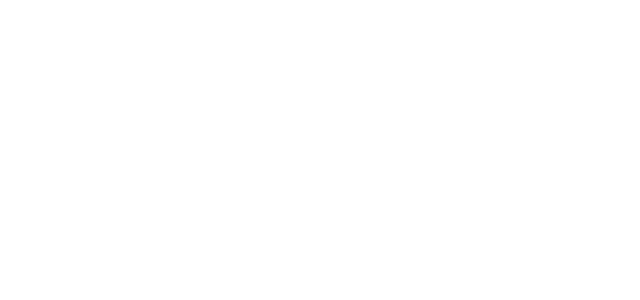
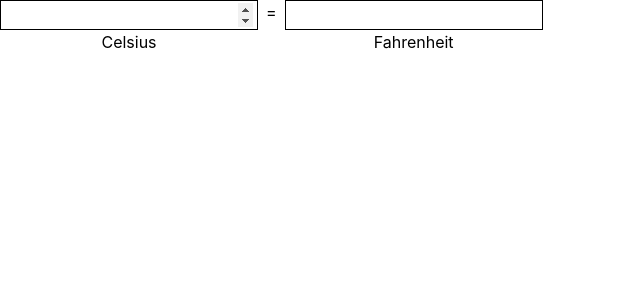
Before and after one commit to yiwenwangANU/playround_react, a React (Vite) app: page / in a window 1280 px wide. Before the commit this address had no page. Shown: the top 300 px of the page, without its empty margins (0-640 px from the left). Built offline with nearby package versions, Linux system fonts and the light colour scheme.

Commit message:
add temperature converter

```diff
--- a/src/App.tsx
+++ b/src/App.tsx
@@ -1,7 +1,9 @@
 import { Routes, Route } from "react-router";
+import TemperatureConverterPage from "./pages/TemperatureConverterPage";
 
 const App = () => (
   <Routes>
+    <Route index element={<TemperatureConverterPage />} />
   </Routes>
 );
 
--- /dev/null
+++ b/src/pages/TemperatureConverterPage/TemperatureConverterPage.tsx
@@ -0,0 +1,48 @@
+import { useState, type FC } from "react";
+
+const TemperatureConverterPage: FC = () => {
+  const [celsius, setCelsius] = useState<number | null>(null);
+  const [fahrenheit, setFahrenheit] = useState<number | null>(null);
+
+  const handlesetCelsiusChange = (e: React.ChangeEvent<HTMLInputElement>) => {
+    const celsius = e.target.valueAsNumber;
+    const fahrenheit = Number(((celsius * 9) / 5 + 32).toFixed(2));
+    setCelsius(celsius);
+    setFahrenheit(fahrenheit);
+  };
+
+  const handleFahrenheitChange = (e: React.ChangeEvent<HTMLInputElement>) => {
+    const fahrenheit = e.target.valueAsNumber;
+    const celsius = Number((((fahrenheit - 32) / 9) * 5).toFixed(2));
+    setFahrenheit(fahrenheit);
+    setCelsius(celsius);
+  };
+
+  return (
+    <div className="flex gap-2">
+      <div className="flex flex-col items-center">
+        <input
+          className="border border-black px-1 py-0.5"
+          type="number"
+          id="celsius"
+          onChange={handlesetCelsiusChange}
+          value={celsius !== null ? celsius : undefined}
+        />
+        <label htmlFor="celsius">Celsius</label>
+      </div>
+      =
+      <div className="flex flex-col items-center">
+        <input
+          className="border border-black px-1 py-0.5"
+          type="number"
+          id="fahrenheit"
+          onChange={handleFahrenheitChange}
+          value={fahrenheit !== null ? fahrenheit : undefined}
+        />
+        <label htmlFor="fahrenheit">Fahrenheit</label>
+      </div>
+    </div>
+  );
+};
+
+export default TemperatureConverterPage;
--- /dev/null
+++ b/src/pages/TemperatureConverterPage/index.ts
@@ -0,0 +1 @@
+export { default } from "./TemperatureConverterPage";
```
